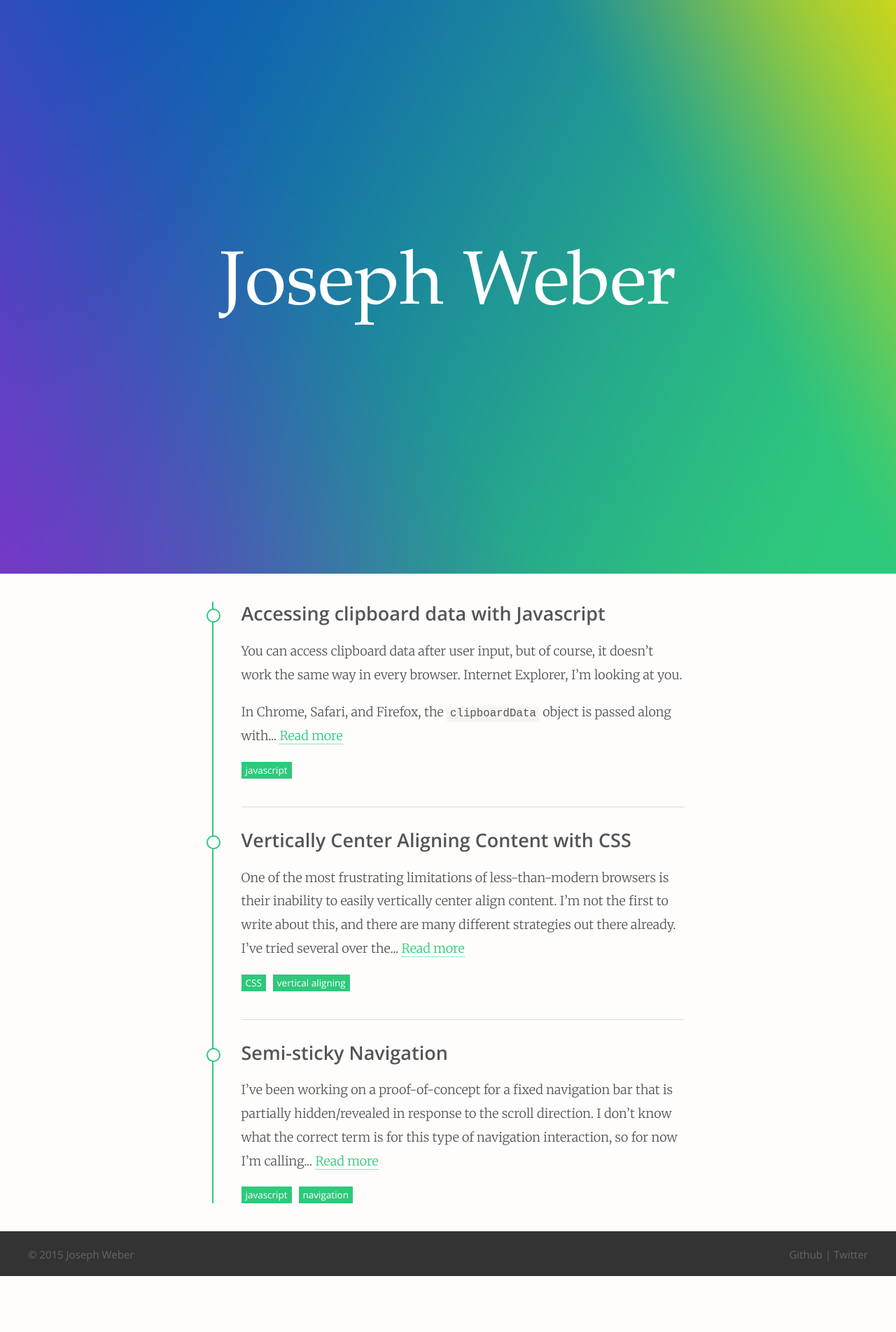
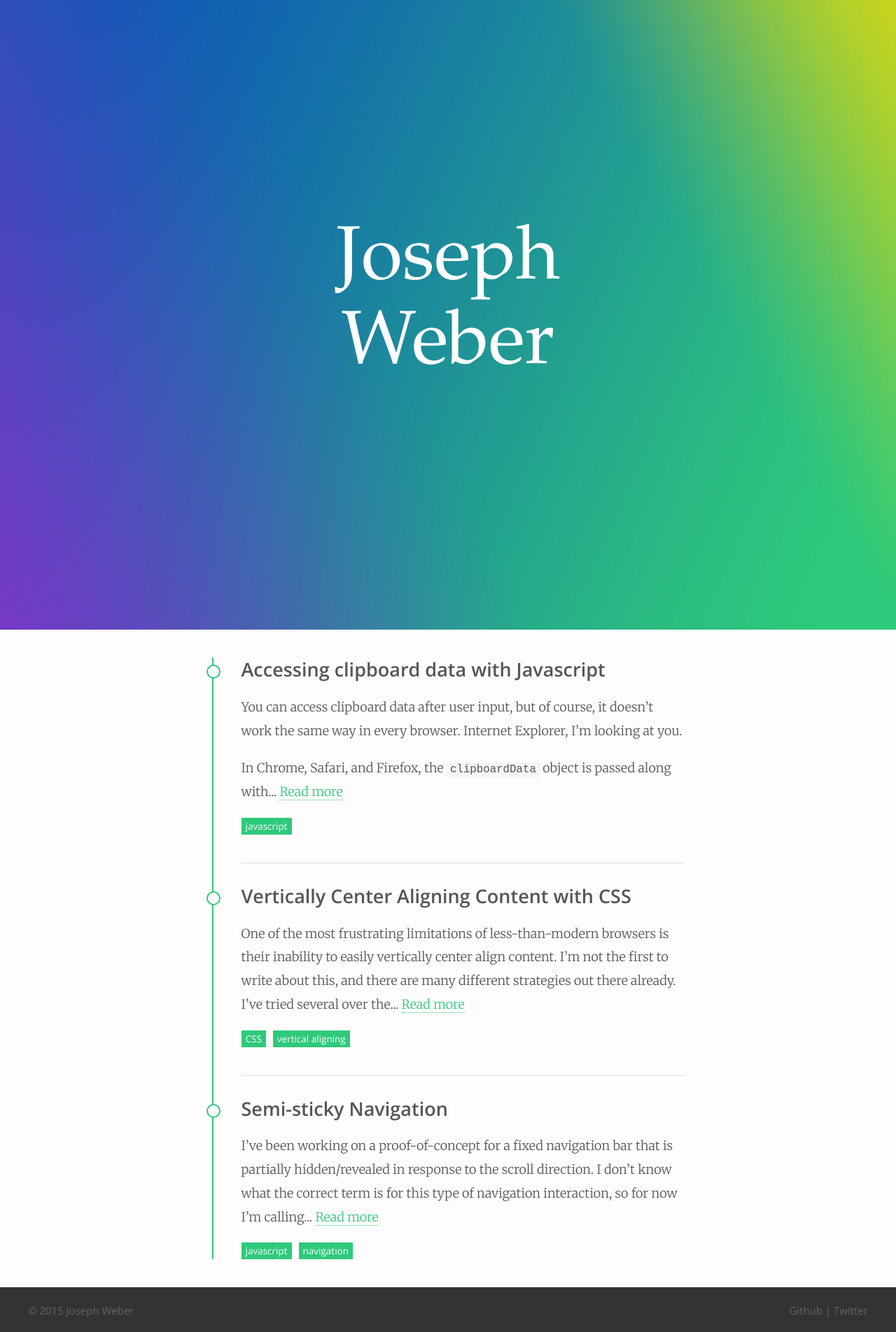
Before and after one commit to wosephjeber/wosephjeber.github.io, a Jekyll site: the page built from index.html, in a window 1280 px wide. Shown: the whole page at 70% size. Built offline with Jekyll 4.4.1, drawn with Linux system fonts in a browser that asks for light colours; before the commit the page ends 1824 px from its top, so only the background shows below that.

Commit message:
Add nameplate to posts

```diff
--- a/_layouts/post.html
+++ b/_layouts/post.html
@@ -4,11 +4,7 @@
   {% include head.html %}
 
   <body>
-    <div class="viewport-half-height valign-center gray-bg bg-image" style="background-image: url('/images/hero-bg.jpg')">
-      <div class="contained centered align-center">
-        <h1 class="white">{{ page.title }}</h1>
-      </div>
-    </div>
+    {% include header.html %}
     <div class="post-content padded">
       <div class="contained centered">
         {{ content }}
--- a/_sass/_layout.scss
+++ b/_sass/_layout.scss
@@ -1,3 +1,7 @@
+section {
+  position: relative;
+}
+
 .contained {
   max-width: 37.5em;
 }
@@ -24,11 +28,7 @@
 }
 
 .hero {
-  min-height: 600px;
-  min-height: calc(100vh - 80px);
-  background-color: #efeeea;
   background-size: 100% 100%;
-  padding: 40px;
 }
 
 .gray-bg {
@@ -56,11 +56,42 @@
 .nameplate {
   font-family: 'Garamond', 'Adobe Garamond', 'Merriweather', serif;
   font-weight: normal;
+  font-size: 2em;
+  line-height: 1.125;
+  display: inline-block;
+  padding-left: 40px;
+  padding-right: 40px;
+
+  &.underlined {
+    padding-bottom: 10px;
+    border-bottom: solid 1px;
+  }
+
+  a {
+    color: inherit;
+
+    &:hover {
+      color: inherit;
+    }
+  }
+}
+
+.large-nameplate {
+  @extend .nameplate;
   font-size: 4em;
 
   @media (min-width: 30em) {
     font-size: 6em;
+    padding-bottom: 30px;
   }
+}
+
+.nav {
+  position: absolute;
+  top: 0;
+  left: 0;
+  right: 0;
+  padding: 20px 40px;
 }
 
 .bg-image {
@@ -82,3 +113,7 @@
 .float-none {
   float: none;
 }
+
+.clearfix {
+  @extend %clearfix;
+}
--- a/_sass/_variables.scss
+++ b/_sass/_variables.scss
@@ -7,9 +7,16 @@
 $text-color: #333;
 
 %clearfix {
+  *zoom: 1;
+  &:before,
   &:after {
+    display: table;
     content: "";
-    display: table;
+    // Fixes Opera/contenteditable bug:
+    // http://nicolasgallagher.com/micro-clearfix-hack/#comment-36952
+    line-height: 0;
+  }
+  &:after {
     clear: both;
   }
 }
--- a/index.html
+++ b/index.html
@@ -6,11 +6,11 @@
   {% include head.html %}
 
   <body>
-    <div class="hero valign-center gray-bg" style="background-image: url('/images/hero-bg.jpg')">
+    <section class="hero viewport-height padded valign-center" style="background-image: url('/images/hero-bg.jpg')">
       <div class="contained centered align-center">
-        <h1 class="nameplate white">Joseph Weber</h1>
+        <h1 class="large-nameplate white">Joseph Weber</h1>
       </div>
-    </div>
+    </section>
     <section class="padded">
       <div class="posts contained centered">
         {% for post in site.posts %}
```
Also changed, not shown: _includes/header.html (+7 -3 lines).
